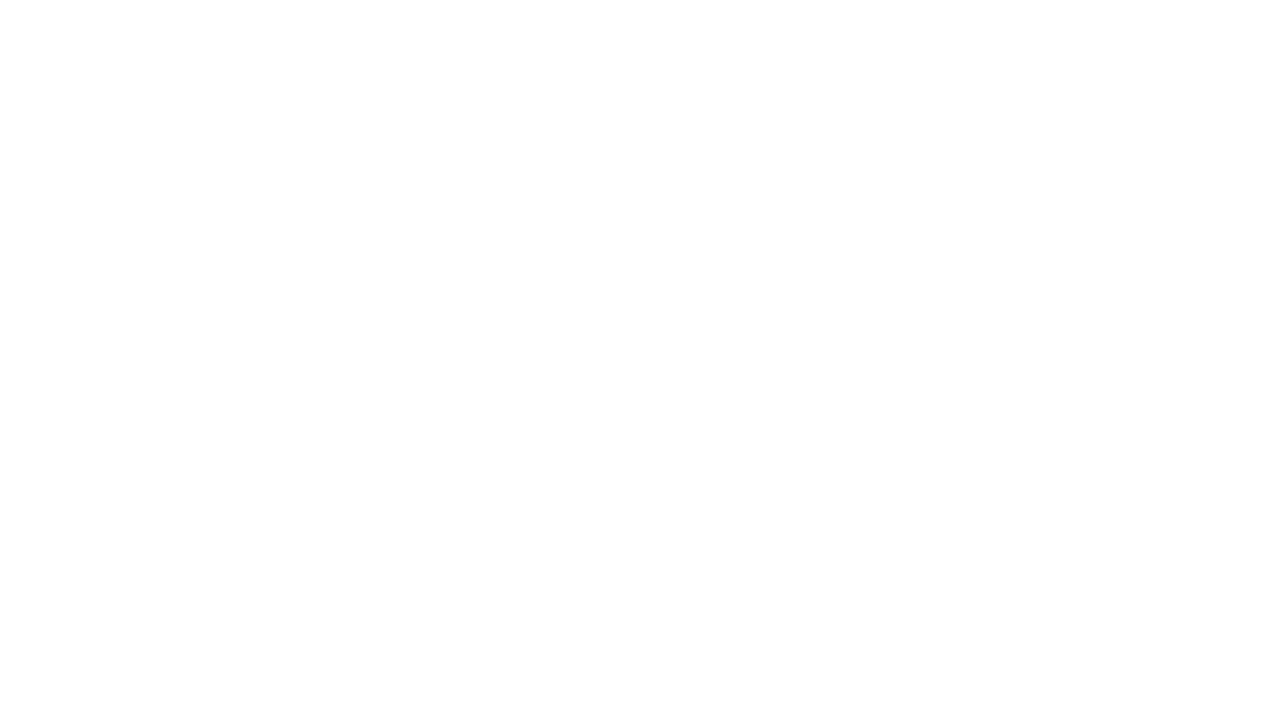
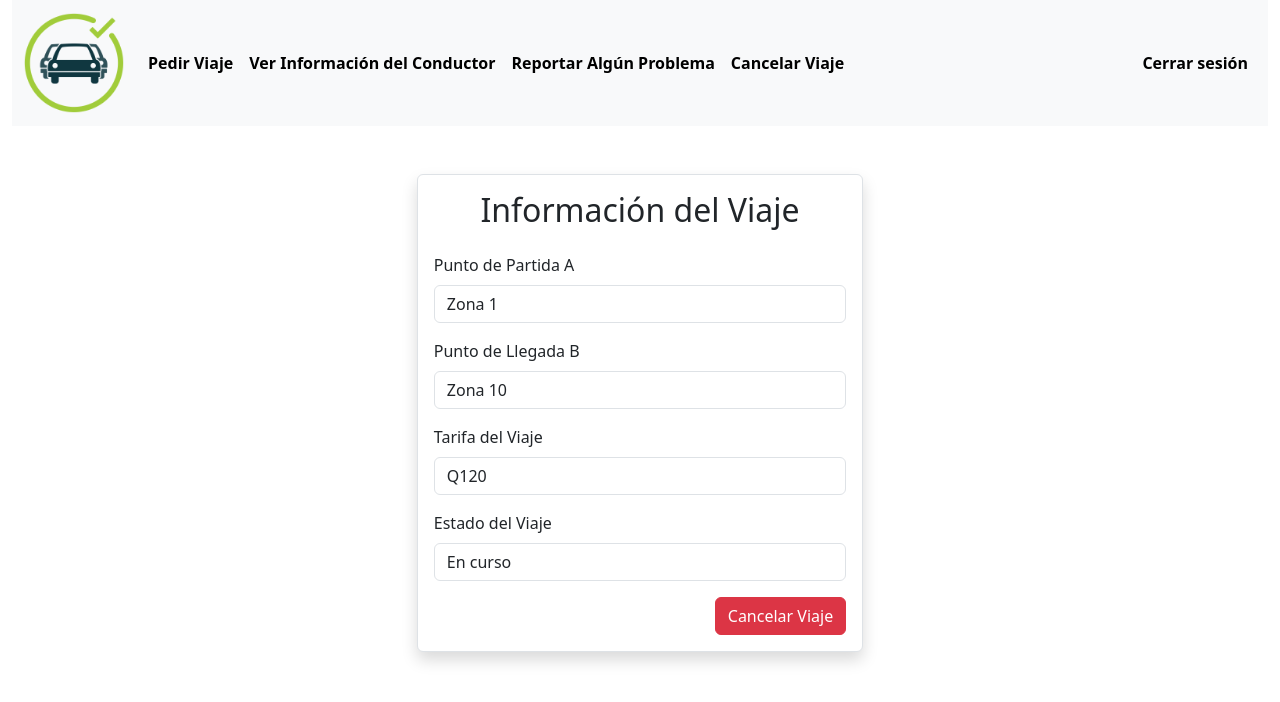
Before and after one commit to ReynosoTiu/AYD2_FASE1_6_, a React (Create React App) app in the folder frontend/qnave/: page /usuario/cancelarviaje in a window 1280 px wide. Before the commit this address had no page. Shown: the top 702 px of the page. Built offline with nearby package versions, Linux system fonts and the light colour scheme.

Commit message:
Agregando opcion para ver conductor, reportar problema y cancelar viaje

```diff
--- a/frontend/qnave/src/App.js
+++ b/frontend/qnave/src/App.js
@@ -11,6 +11,9 @@ import RegistrarConductor from "./views/conductor/registrarConductor";
 import RegistroUsuario from "./views/usuario/registrarUsuario";
 import HomeUsuario from "./views/usuario/homeUsuario";
 import PedirViaje from "./views/usuario/pedirViaje";
+import VerConductor from "./views/usuario/verConductor";
+import ReportarProblema from "./views/usuario/reportarProblema";
+import CancelarViaje from "./views/usuario/cancelarViaje";
 
 function LayoutConductor() {
   return <HeaderConductor></HeaderConductor>;
@@ -62,6 +65,18 @@ function App() {
           path="/usuario/pedirviaje"
           element={<PedirViaje />}
         ></Route>
+          <Route
+          path="/usuario/verconductor"
+          element={<VerConductor />}
+        ></Route>
+          <Route
+          path="/usuario/reportarproblema"
+          element={<ReportarProblema />}
+        ></Route>
+          <Route
+          path="/usuario/cancelarviaje"
+          element={<CancelarViaje />}
+        ></Route>
       </Routes>
     </div>
   );
--- a/frontend/qnave/src/components/header_usuario/headerUsuario.js
+++ b/frontend/qnave/src/components/header_usuario/headerUsuario.js
@@ -7,7 +7,7 @@ function HeaderUsuario() {
     <div>
       <nav className={"navbar navbar-expand-lg bg-body-tertiary mb-4"}>
         <div className="container-fluid">
-          <Link className="navbar-brand" to="/">
+          <Link className="navbar-brand" to="/usuario/home">
             <img src={logo} alt="logo" className={styles.logo} />
           </Link>
           <button
@@ -21,26 +21,35 @@ function HeaderUsuario() {
           >
             <span className="navbar-toggler-icon"></span>
           </button>
+
           <div className="collapse navbar-collapse" id="navbarNav">
-            <ul className="navbar-nav">
+            <ul className="navbar-nav me-auto">
               <li className="nav-item">
-                <Link className="nav-link active" to="/">
+                <Link className="nav-link active" to="/usuario/pedirviaje">
+                  <strong>Pedir Viaje</strong>
+                </Link>
+              </li>
+              <li className="nav-item">
+                <Link className="nav-link active" to="/usuario/verconductor">
                   <strong>Ver Información del Conductor</strong>
                 </Link>
               </li>
               <li className="nav-item">
-                <Link className="nav-link active" to="/">
+                <Link className="nav-link active" to="/usuario/reportarproblema">
                   <strong>Reportar Algún Problema</strong>
                 </Link>
               </li>
               <li className="nav-item">
-                <Link className="nav-link active" to="/">
+                <Link className="nav-link active" to="/usuario/cancelarviaje">
                   <strong>Cancelar Viaje</strong>
                 </Link>
               </li>
+            </ul>
+
+            <ul className="navbar-nav ms-auto">
               <li className="nav-item">
-                <Link className="nav-link active" to="/usuario/pedirviaje">
-                  <strong>Pedir Viaje</strong>
+                <Link className="nav-link active" to="/">
+                  <strong>Cerrar sesión</strong>
                 </Link>
               </li>
             </ul>
--- /dev/null
+++ b/frontend/qnave/src/views/usuario/cancelarViaje.js
@@ -0,0 +1,96 @@
+import React, { useState } from 'react';
+import { Container, Card, Form, Button, Modal, Row, Col } from 'react-bootstrap';
+import 'bootstrap/dist/css/bootstrap.min.css';
+import HeaderUsuario from '../../components/header_usuario/headerUsuario';
+
+const CancelarViaje = () => {
+  const [showModal, setShowModal] = useState(false);
+  const [motivoCancelacion, setMotivoCancelacion] = useState('');
+  const [statusViaje, setStatusViaje] = useState('En curso');
+  const tarifa = 120;
+  const puntoA = 'Zona 1';
+  const puntoB = 'Zona 10';
+
+  const handleShowModal = () => setShowModal(true);
+
+  const handleCloseModal = () => setShowModal(false);
+
+  const handleCancelViaje = () => {
+    setStatusViaje('Cancelado');
+    setShowModal(false);
+  };
+
+  return (
+    <>
+      <HeaderUsuario />
+      <Container className="mt-5">
+        <Card className="mx-auto mb-4 p-3 shadow-smp-4 border rounded shadow" style={{ maxWidth: '40%' }}>
+          <h2 className="text-center mb-4">Información del Viaje</h2>
+          <Form>
+            <Form.Group controlId="puntoA" className="mb-3">
+              <Form.Label>Punto de Partida A</Form.Label>
+              <Form.Control type="text" value={puntoA} readOnly />
+            </Form.Group>
+
+            <Form.Group controlId="puntoB" className="mb-3">
+              <Form.Label>Punto de Llegada B</Form.Label>
+              <Form.Control type="text" value={puntoB} readOnly />
+            </Form.Group>
+
+            <Form.Group controlId="tarifa" className="mb-3">
+              <Form.Label>Tarifa del Viaje</Form.Label>
+              <Form.Control type="text" value={`Q${tarifa}`} readOnly />
+            </Form.Group>
+
+            <Form.Group controlId="statusViaje" className="mb-3">
+              <Form.Label>Estado del Viaje</Form.Label>
+              <Form.Control type="text" value={statusViaje} readOnly />
+            </Form.Group>
+
+            {statusViaje !== 'Cancelado' && (
+              <Row className="mt-3">
+                <Col className="text-end">
+                  <Button variant="danger" onClick={handleShowModal}>
+                    Cancelar Viaje
+                  </Button>
+                </Col>
+              </Row>
+            )}
+          </Form>
+        </Card>
+      </Container>
+
+      <Modal show={showModal} onHide={handleCloseModal}>
+        <Modal.Header closeButton>
+          <Modal.Title>Cancelar Viaje</Modal.Title>
+        </Modal.Header>
+        <Modal.Body>
+          <Form.Group controlId="motivoCancelacion">
+            <Form.Label>Motivo de Cancelación</Form.Label>
+            <Form.Control
+              as="textarea"
+              rows={3}
+              value={motivoCancelacion}
+              onChange={(e) => setMotivoCancelacion(e.target.value)}
+              placeholder="Escribe el motivo de la cancelación"
+            />
+          </Form.Group>
+        </Modal.Body>
+        <Modal.Footer>
+          <Button variant="secondary" onClick={handleCloseModal}>
+            Cerrar
+          </Button>
+          <Button
+            variant="danger"
+            onClick={handleCancelViaje}
+            disabled={!motivoCancelacion.trim()}
+          >
+            Confirmar Cancelación
+          </Button>
+        </Modal.Footer>
+      </Modal>
+    </>
+  );
+};
+
+export default CancelarViaje;
--- a/frontend/qnave/src/views/usuario/homeUsuario.js
+++ b/frontend/qnave/src/views/usuario/homeUsuario.js
@@ -3,7 +3,7 @@ function HomeUsuario() {
     return (
         <>
             <HeaderUsuario />
-            <p>BIENVENIDO USUARIO</p>;
+            <h3><center>Hola USUARIO bienvenido a la aplicación de QNAVE</center></h3>
         </>
     );
 }
--- a/frontend/qnave/src/views/usuario/pedirViaje.js
+++ b/frontend/qnave/src/views/usuario/pedirViaje.js
@@ -1,6 +1,5 @@
 import React, { useState, useEffect } from 'react';
 import { Container, Card, Form, Button, Row, Col, Modal } from 'react-bootstrap';
-import { useNavigate } from 'react-router-dom';
 import 'bootstrap/dist/css/bootstrap.min.css';
 import HeaderUsuario from "../../components/header_usuario/headerUsuario";
 
@@ -51,8 +50,6 @@ const PedirViaje = () => {
   const [puntoB, setPuntoB] = useState('');
   const [tarifa, setTarifa] = useState(0);
   const [showModal, setShowModal] = useState(false);
-
-  const navigate = useNavigate();
 
   useEffect(() => {
     if (puntoA && puntoB) {
@@ -146,9 +143,6 @@ const PedirViaje = () => {
                 >
                   Solicitar viaje
                 </Button>
-                <Button variant="danger" onClick={() => navigate('/usuario/home')}>
-                  Cancelar
-                </Button>
               </Col>
             </Row>
           </Form>
--- /dev/null
+++ b/frontend/qnave/src/views/usuario/reportarProblema.js
@@ -0,0 +1,92 @@
+import React, { useState } from 'react';
+import { Container, Card, Form, Button, Row, Col } from 'react-bootstrap';
+import 'bootstrap/dist/css/bootstrap.min.css';
+import HeaderUsuario from '../../components/header_usuario/headerUsuario';
+
+const ReportarProblema = () => {
+  const [tipoProblema, setTipoProblema] = useState('');
+
+  const handleTipoProblemaChange = (e) => {
+    setTipoProblema(e.target.value);
+  };
+
+  return (
+    <>
+      <HeaderUsuario />
+      <Container className="mt-5">
+        <Card className="mx-auto mb-4 p-3 shadow-smp-4 border rounded shadow" style={{ maxWidth: '40%' }}>
+          <h2 className="text-center mb-4">Reportar un Problema</h2>
+          <Form>
+            <Form.Group controlId="tipoProblema" className="mb-3">
+              <Form.Label>Seleccione el tipo de problema</Form.Label>
+              <Form.Select value={tipoProblema} onChange={handleTipoProblemaChange}>
+                <option value="">Seleccione...</option>
+                <option value="conductor">Problema con el Conductor</option>
+                <option value="otro">Otro Problema</option>
+              </Form.Select>
+            </Form.Group>
+
+            {tipoProblema === 'conductor' && (
+              <>
+                <Form.Group controlId="nombreConductor" className="mb-3">
+                  <Form.Label>Nombre del Conductor</Form.Label>
+                  <Form.Control
+                    type="text"
+                    placeholder="Ingrese el nombre del conductor"
+                  />
+                </Form.Group>
+
+                <Form.Group controlId="numeroPlaca" className="mb-3">
+                  <Form.Label>Número de Placa</Form.Label>
+                  <Form.Control
+                    type="text"
+                    placeholder="Ingrese el número de placa"
+                  />
+                </Form.Group>
+
+                <Form.Group controlId="descripcionProblemaConductor" className="mb-3">
+                  <Form.Label>Descripción del Problema</Form.Label>
+                  <Form.Control
+                    as="textarea"
+                    placeholder="Describa el problema con el conductor"
+                    rows={3}
+                  />
+                </Form.Group>
+              </>
+            )}
+
+            {tipoProblema === 'otro' && (
+              <>
+                <Form.Group controlId="descripcionOtroProblema" className="mb-3">
+                  <Form.Label>Descripción del Problema</Form.Label>
+                  <Form.Control
+                    as="textarea"
+                    placeholder="Describa el problema"
+                    rows={3}
+                  />
+                </Form.Group>
+
+                <Form.Group controlId="fechaProblema" className="mb-3">
+                  <Form.Label>Fecha del Inconveniente</Form.Label>
+                  <Form.Control
+                    type="date"
+                  />
+                </Form.Group>
+              </>
+            )}
+
+            <Row className="mt-3">
+                <Col className="text-end">
+                    <Button variant="primary" type="submit" className="mt-3">
+                    Enviar Reporte
+                    </Button>
+                </Col>
+            </Row>
+          </Form>
+        </Card>
+      </Container>
+    </>
+  );
+};
+
+export default ReportarProblema;
--- /dev/null
+++ b/frontend/qnave/src/views/usuario/verConductor.js
@@ -0,0 +1,57 @@
+import React from 'react';
+import { Container, Card, Form } from 'react-bootstrap';
+import 'bootstrap/dist/css/bootstrap.min.css';
+import HeaderUsuario from '../../components/header_usuario/headerUsuario';
+
+const VerConductor = () => {
+  return (
+    <>
+      <HeaderUsuario />
+      <Container className="mt-5">
+        <Card className="mx-auto mb-4 p-3 shadow-smp-4 border rounded shadow" style={{ maxWidth: '40%' }}>
+          <h2 className="text-center mb-4">Información del Conductor</h2>
+          <Form>
+            <Form.Group controlId="nombreConductor" className="mb-3">
+              <Form.Label>Nombre del Conductor</Form.Label>
+              <Form.Control
+                type="text"
+                placeholder="Ingrese el nombre del conductor"
+                readOnly
+              />
+            </Form.Group>
+
+            <Form.Group controlId="numeroPlaca" className="mb-3">
+              <Form.Label>Número de Placa</Form.Label>
+              <Form.Control
+                type="text"
+                placeholder="Ingrese el número de placa"
+                readOnly
+              />
+            </Form.Group>
+
+            <Form.Group controlId="marcaAutomovil" className="mb-3">
+              <Form.Label>Marca del Automóvil</Form.Label>
+              <Form.Control
+                type="text"
+                placeholder="Ingrese la marca del automóvil"
+                readOnly
+              />
+            </Form.Group>
+
+            <Form.Group controlId="fotoAutomovil" className="mb-3">
+              <Form.Label>Foto del Automóvil</Form.Label>
+              <img
+                src="URL_DE_LA_IMAGEN"
+                alt="Automóvil"
+                className="img-fluid mt-2"
+                style={{ maxHeight: '200px' }}
+              />
+            </Form.Group>
+          </Form>
+        </Card>
+      </Container>
+    </>
+  );
+};
+
+export default VerConductor;
```
